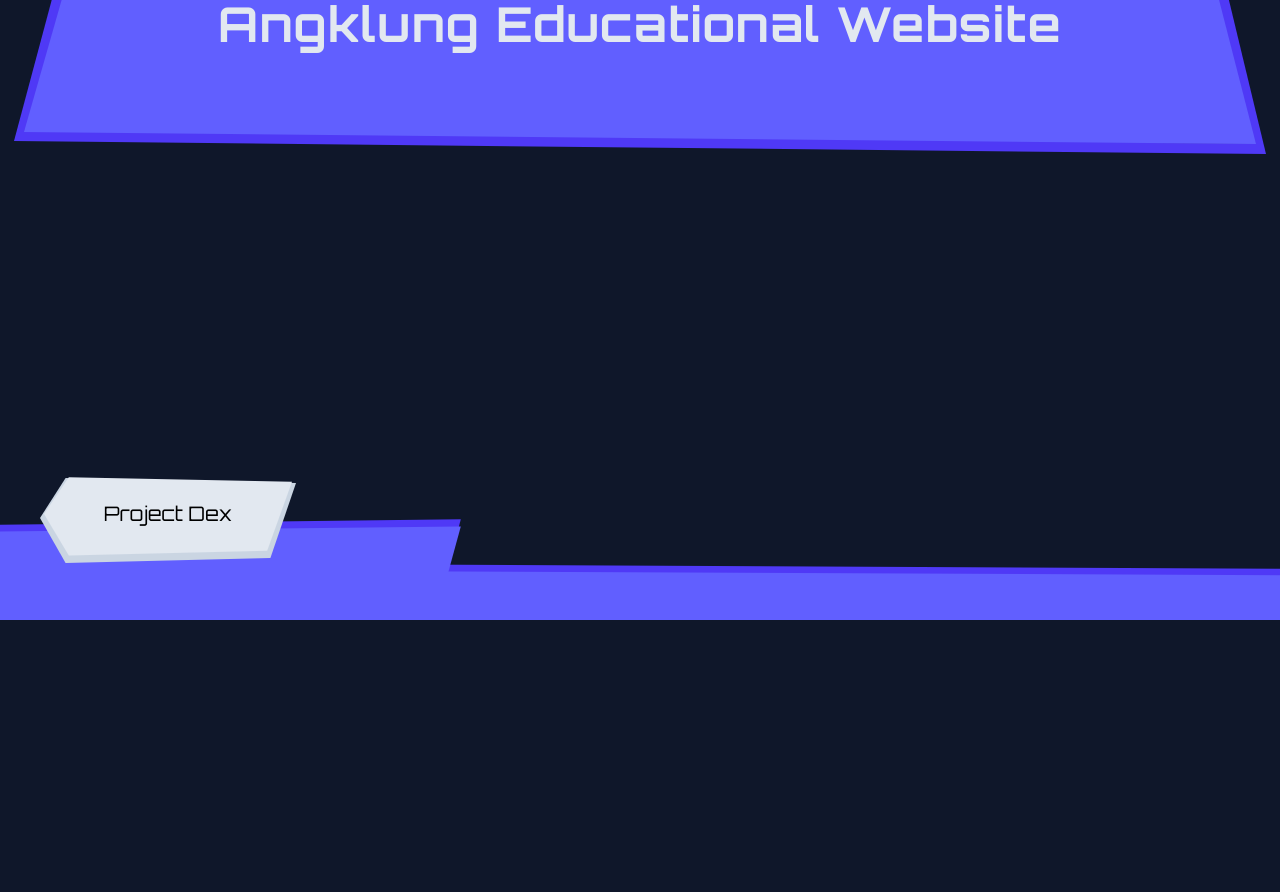
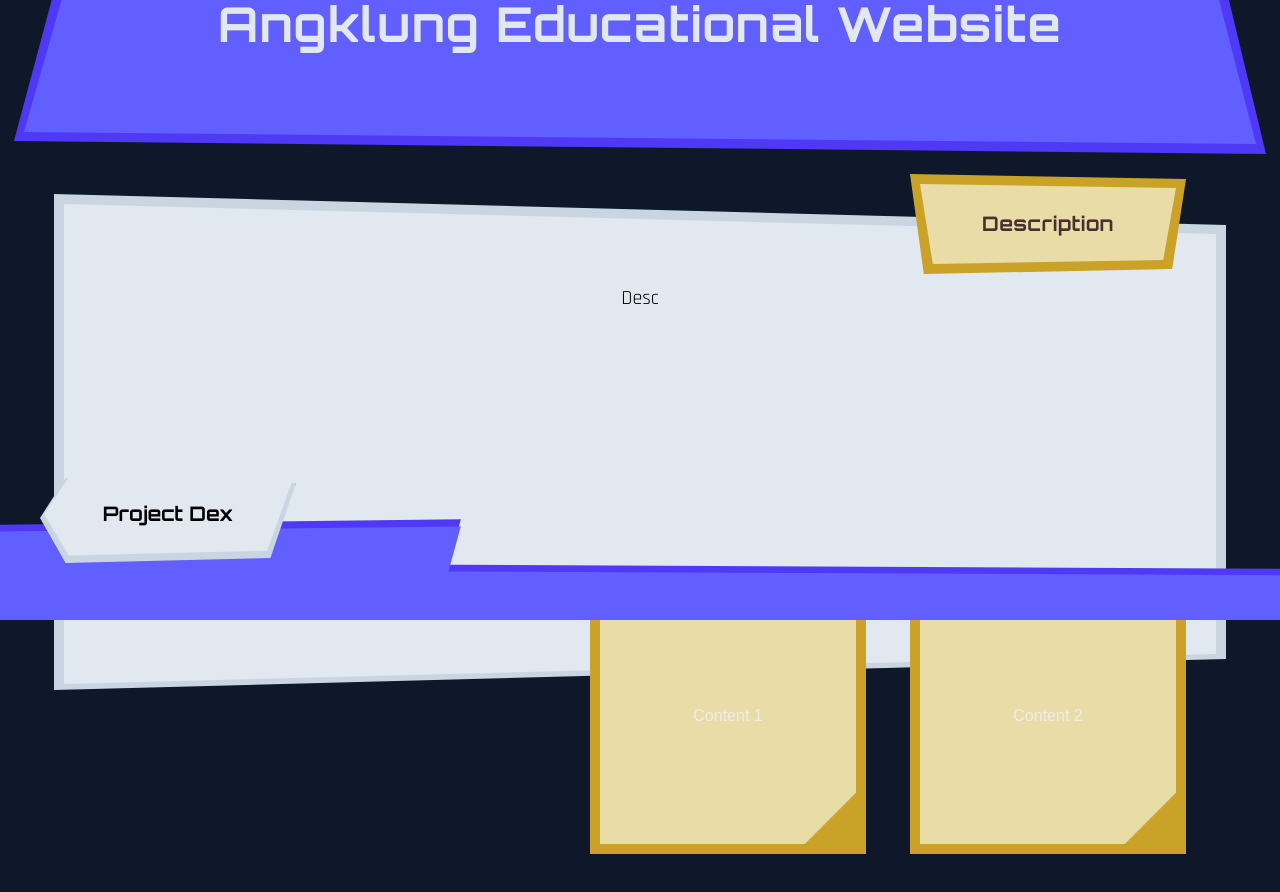
Before and after one commit to AlexHuynh35/PortfolioWebsite, a Next.js app: page /project/angklung_educational_website in a window 1280 px wide. Shown: the part 180-1072 px from the top of the page. Before the commit the page ends 800 px from the top, so only its background shows below. Built offline with nearby package versions, Linux system fonts and the light colour scheme.

Commit message:
feat: project description layout

```diff
--- a/src/app/layout.tsx
+++ b/src/app/layout.tsx
@@ -1,6 +1,5 @@
 import type { Metadata } from "next";
 import { Orbitron, Rajdhani } from "next/font/google";
-import { Sidebar } from "@/components";
 import "./globals.css";
 
 const orbitron = Orbitron({
--- a/src/app/project/[slug]/page.tsx
+++ b/src/app/project/[slug]/page.tsx
@@ -1,4 +1,4 @@
-import { BottomBar, SectionTitle } from "@/components";
+import { BottomBar, SectionTitle, ProjectDescription } from "@/components";
 import { projects } from "@/data/projects";
 
 type ProjectPageProps = {
@@ -18,6 +18,10 @@ export default async function Project({ params }: ProjectPageProps) {
     <section className="p-6">
       <SectionTitle title={project.title} variant="A" proportion={1} type={project.types[0]} />
 
+      <ProjectDescription description={project.description} collaborators={[]} tools={[]} />
+
+      <div className="py-15" />
+
       <BottomBar type={project.types[1] ? project.types[1] : project.types[0]} />
     </section>
   );
--- a/src/components/bottom_bar.tsx
+++ b/src/components/bottom_bar.tsx
@@ -19,7 +19,7 @@ export default function BottomBar({ type }: BottomBarProps) {
       <nav className="flex flex-col text-center justify-center">
         <div className="relative left-10 bottom-10 w-64">
           <div className="absolute inset-0 bg-slate-300 shadow-[0_4px_0_rgba(0,0,0,0.5)] [clip-path:polygon(0_50%,10%_10%,100%_15%,90%_90%,10%_95%)]" />
-          <Link href="/" className="block bg-slate-200 hover:bg-slate-100 m-1 py-8 px-4 font-orbitron text-xl text-black transform -translate-y-1 transition-transform active:translate-y-0 [clip-path:polygon(0_50%,10%_10%,100%_15%,90%_90%,10%_95%)]">Project Dex</Link>
+          <Link href="/" className="block bg-slate-200 hover:bg-slate-100 m-1 py-8 px-4 font-orbitron font-bold text-xl text-black transform -translate-y-1 transition-transform active:translate-y-0 [clip-path:polygon(0_50%,10%_10%,100%_15%,90%_90%,10%_95%)]">Project Dex</Link>
         </div>
       </nav>
     </footer>
--- a/src/components/index.ts
+++ b/src/components/index.ts
@@ -1,5 +1,6 @@
 export { default as ProjectCard } from "./project_preview";
 export { default as ProjectGallery } from "./project_gallery";
+export { default as ProjectDescription } from "./project_description";
 export { default as Sidebar } from "./sidebar";
 export { default as BottomBar } from "./bottom_bar";
 export { default as SectionTitle } from "./section_title";
--- /dev/null
+++ b/src/components/project_description.tsx
@@ -0,0 +1,60 @@
+"use client"
+
+import Image from "next/image";
+import { useState } from "react";
+import { SectionTitle } from "@/components";
+
+type ProjectType = 'software' | 'game' | 'data';
+
+type ProjectDescriptionProps = {
+  description: string;
+  collaborators: string[];
+  tools: string[];
+};
+
+export default function ProjectDescription({ description, collaborators, tools }: ProjectDescriptionProps) {
+  const [activeBox, setActiveBox] = useState<0 | 1>(0);
+
+  return (
+    <div className="relative max-w-6xl mx-auto h-150 my-15">
+      <div className="absolute right-10 -top-20 w-64 h-16">
+        <SectionTitle title="Description" variant="B" proportion={3} type="main" />
+      </div>
+      <div className="absolute inset-0 -m-[10px] bg-slate-300 [clip-path:polygon(0_0,100%_5%,100%_75%,0%_80%)] -z-40" />
+      <div className="absolute inset-0 bg-slate-200 flex justify-center px-8 [clip-path:polygon(0_0,100%_5%,100%_75%,0%_80%)] -z-30">
+        <h2 className={`text-xl text-black font-rajdhani mt-20`}>
+          {description}
+        </h2>
+      </div>
+      <div className="absolute hidden md:block right-90 -bottom-10 w-64 h-64">
+        <div className="absolute inset-0 -m-[10px] bg-gold [clip-path:polygon(0_0,100%_0%,100%_100%,0_100%)] -z-20" />
+        <div className="absolute inset-0 bg-parchment [clip-path:polygon(0_0,100%_0%,100%_80%,80%_100%,0_100%)] -z-10 flex items-center justify-center px-8">
+          Content 1
+        </div>
+      </div>
+      <div className="absolute hidden md:block right-10 -bottom-10 w-64 h-64">
+        <div className="absolute inset-0 -m-[10px] bg-gold [clip-path:polygon(0_0,100%_0%,100%_100%,0_100%)] -z-20" />
+        <div className="absolute inset-0 bg-parchment [clip-path:polygon(0_0,100%_0%,100%_80%,80%_100%,0_100%)] -z-10 flex items-center justify-center px-8">
+          Content 2
+        </div>
+      </div>
+      <div className="absolute md:hidden right-10 -bottom-10 w-64 h-64">
+        <div className="absolute inset-0 -m-[10px] bg-gold [clip-path:polygon(0_0,100%_0%,100%_100%,0_100%)] -z-20" />
+        <div className="absolute inset-0 bg-parchment [clip-path:polygon(0_0,100%_0%,100%_80%,80%_100%,0_100%)] -z-10 flex items-center justify-center px-8">
+          {activeBox === 0 ? "Content 1" : "Content 2"}
+        </div>
+        <div
+          onClick={() => setActiveBox(activeBox === 0 ? 1 : 0)}
+          className="absolute right-0 bottom-0 w-8 h-8"
+        >
+          <Image
+            src="/arrow.png"
+            alt="arrow"
+            fill
+            className="object-contain transform scale-y-[-1] -rotate-25 filter grayscale brightness-100 opacity-70"
+          />
+        </div>
+      </div>
+    </div>
+  )
+}
--- a/src/components/section_title.tsx
+++ b/src/components/section_title.tsx
@@ -1,6 +1,6 @@
 type QuadVariant = 'A' | 'B';
 type Proportion = 1 | 2 | 3;
-type ProjectType = 'main' | 'software' | 'game' | 'data';
+type ProjectType = 'main' | 'sub' | 'software' | 'game' | 'data';
 
 type SectionTitleProps = {
   title: string;
@@ -12,15 +12,15 @@ type SectionTitleProps = {
 export default function SectionTitle({ title, variant, proportion, type }: SectionTitleProps) {
   const clipPath = variant === "A" ? "[clip-path:polygon(5%_5%,95%_0,100%_100%,0_95%)]" : "[clip-path:polygon(0_0,100%_5%,95%_95%,5%_100%)]";
   const height = proportion === 1 ? "h-60" : proportion === 2 ? "h-30" : "h-20";
-  const textSize = proportion === 1 ? "text-5xl" : proportion === 2 ? "text-4xl" : "text-3xl";
-  const textColor = type === "main" ? "text-darkbrown" : "text-slate-200";
-  const background = type === "main" ? "bg-gold" : type === "software" ? "bg-indigo-600" : type === "game" ? "bg-rose-600" : "bg-emerald-600";
-  const foreground = type === "main" ? "bg-parchment" : type === "software" ? "bg-indigo-500" : type === "game" ? "bg-rose-500" : "bg-emerald-500";
+  const textSize = proportion === 1 ? "text-5xl" : proportion === 2 ? "text-3xl" : "text-xl";
+  const textColor = type === "main" ? "text-darkbrown" : type === "sub" ? "text-black" : "text-slate-200";
+  const background = type === "main" ? "bg-gold" : type === "sub" ? "bg-slate-300" : type === "software" ? "bg-indigo-600" : type === "game" ? "bg-rose-600" : "bg-emerald-600";
+  const foreground = type === "main" ? "bg-parchment" : type === "sub" ? "bg-slate-200" : type === "software" ? "bg-indigo-500" : type === "game" ? "bg-rose-500" : "bg-emerald-500";
 
   return (
     <div className={`relative max-w-7xl mx-auto ${height} text-center my-15`}>
-      <div className={`absolute inset-0 -m-[10px] ${background} ${clipPath} -z-10`} />
-      <div className={`absolute inset-0 ${foreground}  ${clipPath} shadow-md flex items-center justify-center px-8`}>
+      <div className={`absolute inset-0 -m-[10px] ${background} ${clipPath} -z-20`} />
+      <div className={`absolute inset-0 ${foreground} ${clipPath} -z-10 flex items-center justify-center px-8`}>
         <h2 className={`${textSize} ${textColor} font-orbitron font-bold tracking-wide`}>
           {title}
         </h2>
--- a/src/components/sidebar.tsx
+++ b/src/components/sidebar.tsx
@@ -29,11 +29,11 @@ export default function Sidebar() {
         <nav className="flex flex-col text-center justify-center">
           <div className="relative w-full">
             <div className="absolute inset-0 bg-neutral-700 shadow-[0_4px_0_rgba(0,0,0,0.5)] [clip-path:polygon(0_20%,100%_0,90%_90%,0_100%)]" />
-            <Link href="/about" className="block bg-neutral-600 hover:bg-neutral-500 mr-1 mt-1 mb-1 py-8 px-4 font-orbitron text-xl transform -translate-y-1 transition-transform active:translate-y-0 [clip-path:polygon(0_20%,100%_0,90%_90%,0_100%)]">Player Profile</Link>
+            <Link href="/about" className="block bg-neutral-600 hover:bg-neutral-500 mr-1 mt-1 mb-1 py-8 px-4 font-orbitron font-bold text-xl transform -translate-y-1 transition-transform active:translate-y-0 [clip-path:polygon(0_20%,100%_0,90%_90%,0_100%)]">Player Profile</Link>
           </div>
           <div className="relative w-full">
             <div className="absolute inset-0 bg-neutral-700 shadow-[0_4px_0_rgba(0,0,0,0.5)] [clip-path:polygon(0_20%,100%_0,90%_90%,0_100%)]" />
-            <Link href="/" className="block bg-neutral-600 hover:bg-neutral-500 mr-1 mt-1 mb-1 py-8 px-4 font-orbitron text-xl transform -translate-y-1 transition-transform active:translate-y-0 [clip-path:polygon(0_20%,100%_0,90%_90%,0_100%)]">Project Dex</Link>
+            <Link href="/" className="block bg-neutral-600 hover:bg-neutral-500 mr-1 mt-1 mb-1 py-8 px-4 font-orbitron font-bold text-xl transform -translate-y-1 transition-transform active:translate-y-0 [clip-path:polygon(0_20%,100%_0,90%_90%,0_100%)]">Project Dex</Link>
           </div>
         </nav>
       </aside>
```
Also changed, not shown: public/arrow.png (added).
